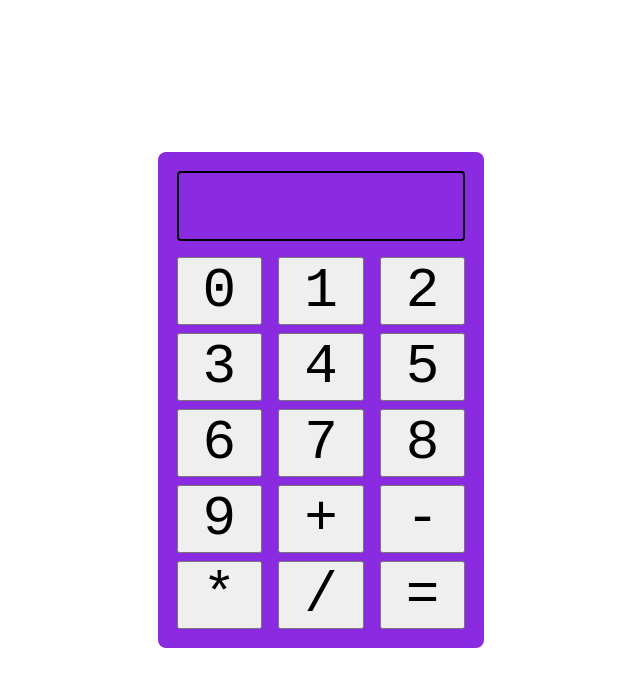
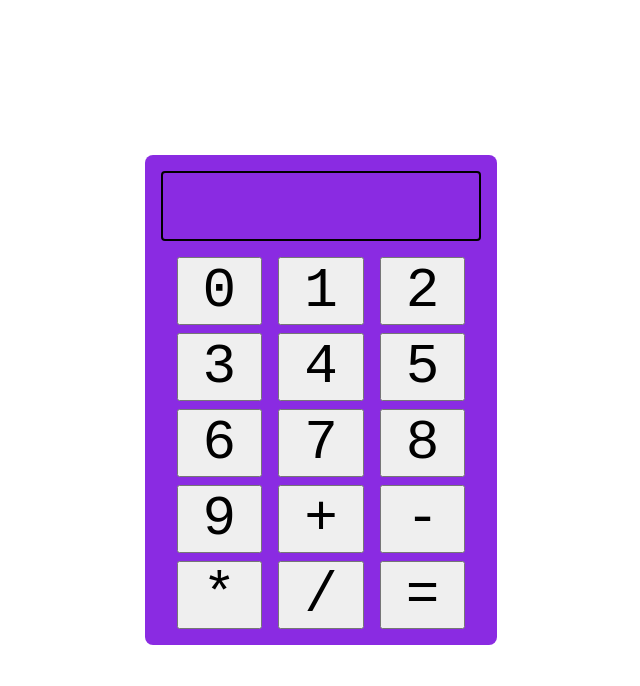
Before and after one commit to rubinduck/web-calculator, a plain HTML site: page index.html in a window 1280 px wide. Shown: the whole page, without its empty margins (319-959 px from the left). Drawn offline with Linux system fonts and the light colour scheme.

Commit message:
Add media queries

```diff
--- a/styles.css
+++ b/styles.css
@@ -18,13 +18,49 @@ body {
 /* calculator */
 @import url('https://fonts.googleapis.com/css2?family=IBM+Plex+Mono');
 
+@media screen and (min-width:320px){
+    .calculator {
+        width: 80%;
+    }
+}
+
+@media screen and (min-width:481px){
+    .calculator {
+        width: 65%;
+    }
+}
+
+
+@media screen and (min-width:585px){
+    .calculator {
+        width: 50%;
+    }
+}
+
+@media screen and (min-width:900px){
+    .calculator {
+        width: 35%;
+    }
+}
+
+@media screen and (min-width:1200px){
+    .calculator {
+        width: 25%;
+    }
+}
+
+@media screen and (min-width:1400px){
+    .calculator {
+        width: 20%;
+    }
+}
+
+
 .calculator {
     display: flex;
     flex-direction: column;
     gap: 1rem;
-    width: fit-content;
-    max-width: 18rem;
-    padding: 1.2rem;
+    padding: 1rem;
     border-radius: 0.5rem;
     background-color: blueviolet;
     font-family: 'IBM Plex Mono', monospace;
```
